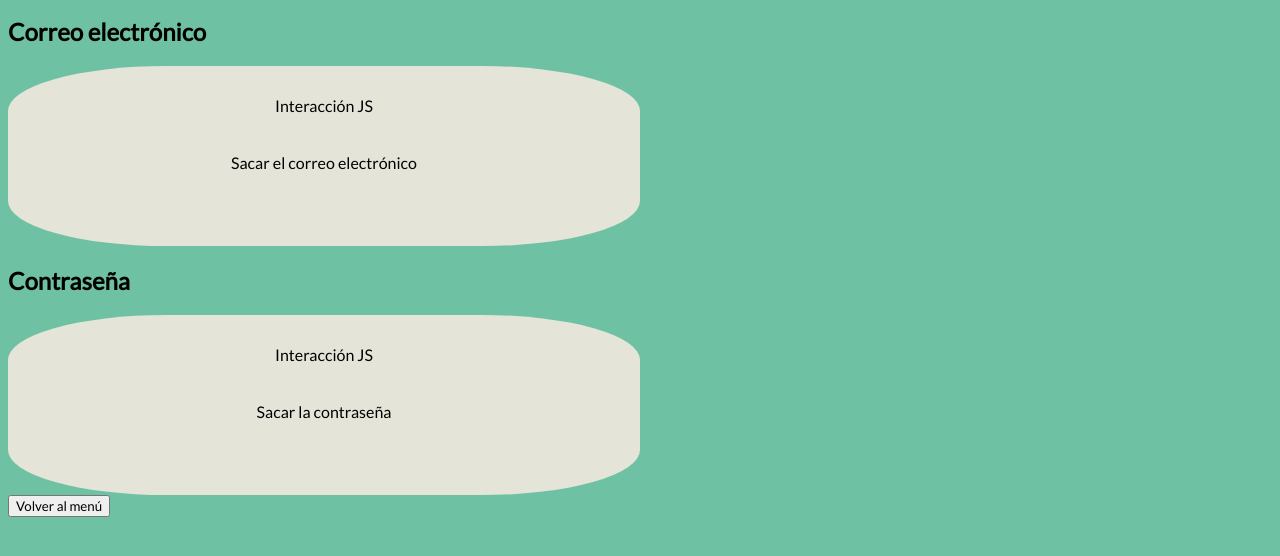
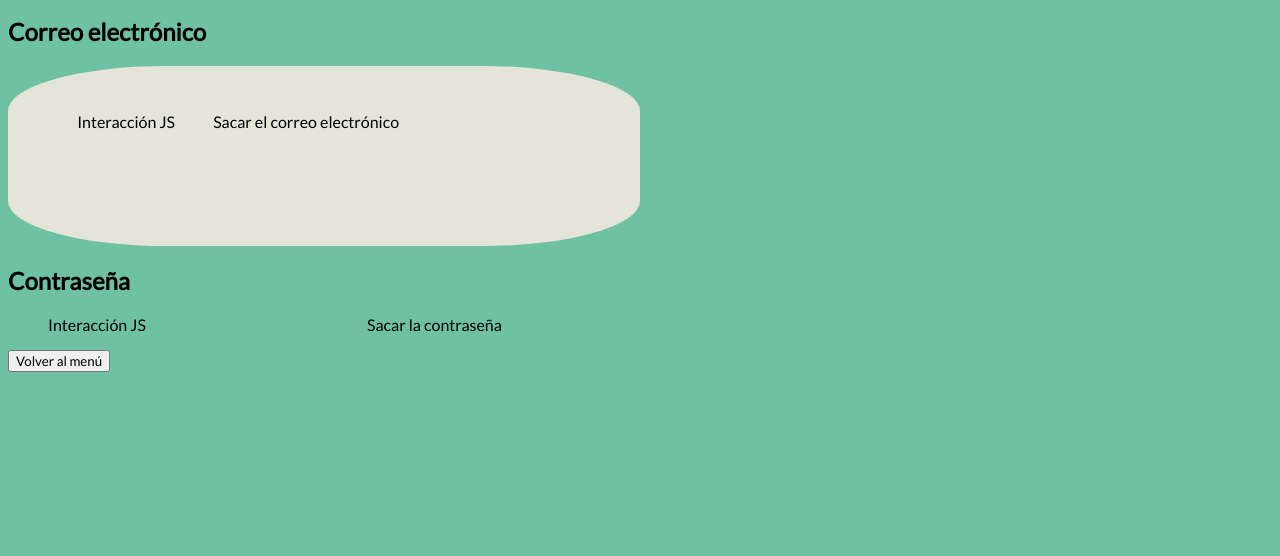
Before and after one commit to CarlosR759/ProyectoIngWeb, a plain HTML site: page verperfil.html in a window 1280 px wide. Shown: the part 138-694 px from the top of the page. Drawn offline with Linux system fonts and the light colour scheme.

Commit message:
Se agregan correciones de validación html

```diff
--- a/verperfil.html
+++ b/verperfil.html
@@ -24,13 +24,17 @@
 
         <h2>Correo electrónico</h2>
         <div id="desafio">
-            <p2> Interacción JS<br> </p2><br><br>
-            <p3>Sacar el correo electrónico</p3>
+            <ul>
+                <li> Interacción JS </li>
+                <li>Sacar el correo electrónico</li>
+            </ul>
         </div>
         <h2>Contraseña</h2>
-        <div id="desafio">
-            <p2> Interacción JS<br> </p2><br><br>
-            <p3>Sacar la contraseña</p3>
+        <div id="desafio2">
+            <ul>
+                <li> Interacción JS</li>
+                <li>Sacar la contraseña</li>
+            </ul>
         </div>
         <div>
             <form action = "paginaprincipal.html">
```
Also changed, not shown: paginaprincipal.html (+2 -2 lines), sugerencias.html (+7 -3 lines).
